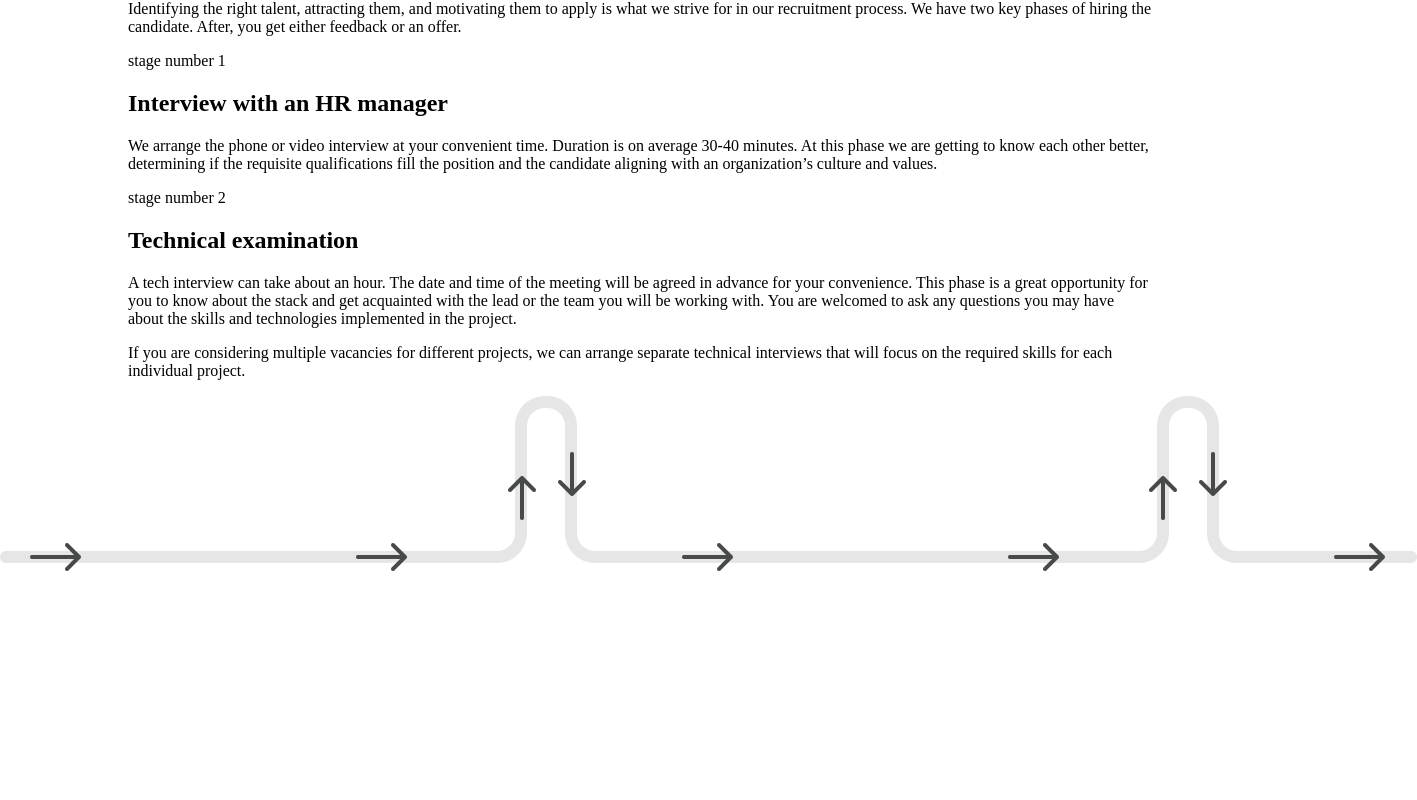
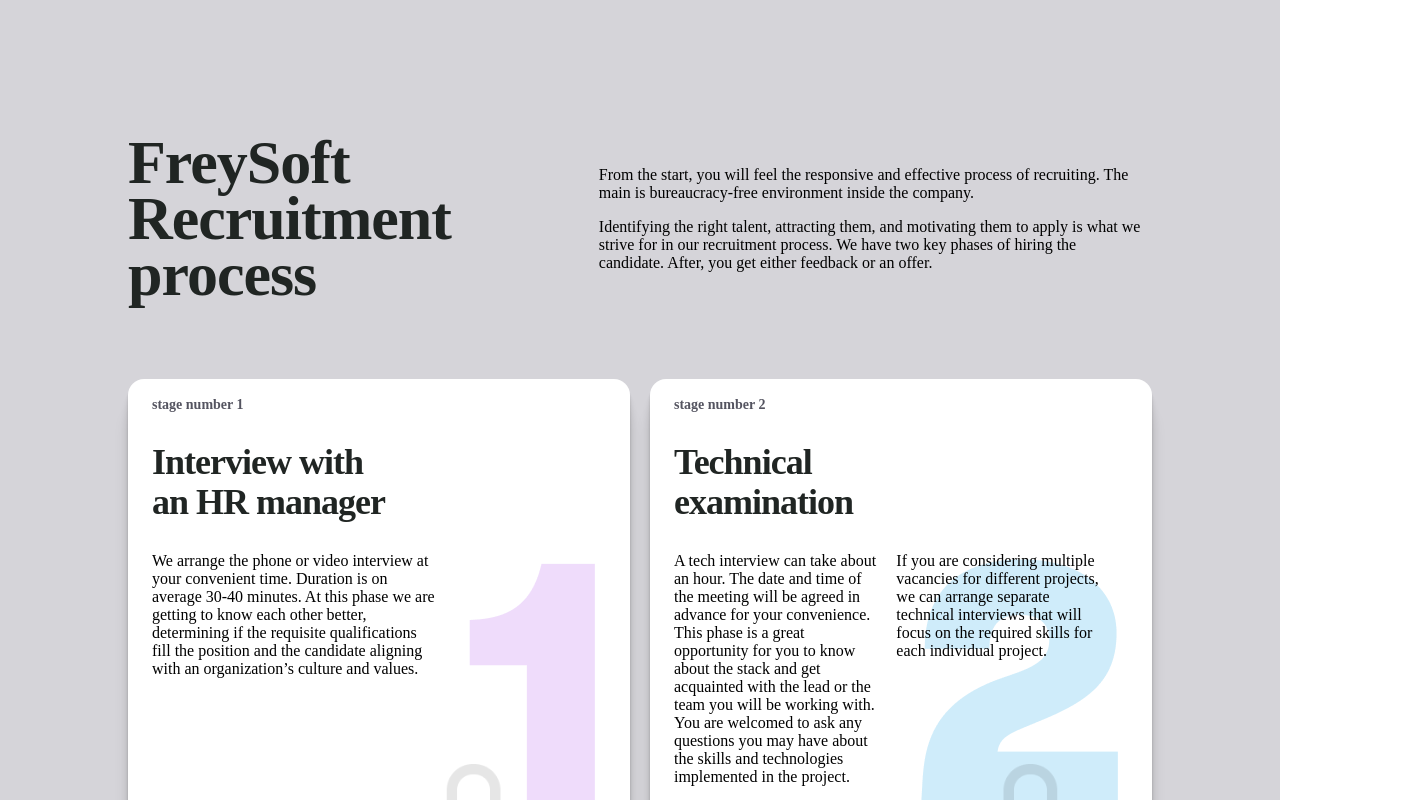
Before and after one commit to noJokesCoder/frsft-task, a React (Create React App) app: page / in a window 1280 px wide. Shown: the part 1780-2580 px from the top of the page, 1417 px wide, since content can reach past the window. Before the commit the page ends 2355 px from the top, so only its background shows below. Built offline with nearby package versions, Linux system fonts and the light colour scheme.

Commit message:
recruitment section for desktop - DONE

```diff
--- a/src/components/About/About.scss
+++ b/src/components/About/About.scss
@@ -3,7 +3,7 @@
 .about {
   background-color: $backgroundWhite;
   width: 100%;
-  height: 400px;
+  height: 460px;
   margin: 0;
   padding: 100px 0;
 
--- a/src/components/Recruitment/Recruitment.js
+++ b/src/components/Recruitment/Recruitment.js
@@ -26,21 +26,25 @@
         </div>
         <div className="recruitment__cards">
           <div className="recruitment__cards-item1">
+            <div className="recruitment__cards-item1-image">
               <div className="recruitment__cards-item1-headline">
                 <span>stage number 1</span>
                 <h2>Interview with an HR manager</h2>
               </div>
               <div className="recruitment__cards-item1-text">
                 <p>
-                We arrange the phone or video interview at your convenient time.
-                Duration is on average 30-40 minutes. At this phase we are
-                getting to know each other better, determining if the requisite
-                qualifications fill the position and the candidate aligning with
-                an organization’s culture and values.
+                  We arrange the phone or video interview at your convenient
+                  time. Duration is on average 30-40 minutes. At this phase we
+                  are getting to know each other better, determining if the
+                  requisite qualifications fill the position and the candidate
+                  aligning with an organization’s culture and values.
                 </p>
               </div>
             </div>
+          </div>
+
           <div className="recruitment__cards-item2">
+            <div className="recruitment__cards-item2-image">
               <div className="recruitment__cards-item2-headline">
                 <span>stage number 2</span>
                 <h2>Technical examination</h2>
@@ -48,17 +52,19 @@
               <div className="recruitment__cards-item2-text">
                 <p>
                   A tech interview can take about an hour. The date and time of
-                the meeting will be agreed in advance for your convenience. This
-                phase is a great opportunity for you to know about the stack and
-                get acquainted with the lead or the team you will be working
-                with. You are welcomed to ask any questions you may have about
-                the skills and technologies implemented in the project.
+                  the meeting will be agreed in advance for your convenience.
+                  This phase is a great opportunity for you to know about the
+                  stack and get acquainted with the lead or the team you will be
+                  working with. You are welcomed to ask any questions you may
+                  have about the skills and technologies implemented in the
+                  project.
                 </p>
                 <p>
                   If you are considering multiple vacancies for different
-                projects, we can arrange separate technical interviews that will
-                focus on the required skills for each individual project.
+                  projects, we can arrange separate technical interviews that
+                  will focus on the required skills for each individual project.
                 </p>
+              </div>
             </div>
           </div>
         </div>
--- a/src/components/Recruitment/Recruitment.scss
+++ b/src/components/Recruitment/Recruitment.scss
@@ -1 +1,130 @@
 @import "./../../App-styles.scss";
+
+.recruitment {
+  background-color: $backgroundLightGrey;
+  padding: 100px 0;
+  position: relative;
+
+  &__info {
+    display: flex;
+    justify-content: space-around;
+    align-items: center;
+    width: 100%;
+    height: 320px;
+
+    &-headline {
+      width: 45%;
+    }
+    h2 {
+      @include darkHeadline;
+    }
+
+    &-text {
+      width: 55%;
+      padding: 0 10px;
+    }
+  }
+  &__cards {
+    display: flex;
+    flex-direction: row;
+    justify-content: space-around;
+    width: 100%;
+    gap: 20px;
+
+    &-item1 {
+      width: 50%;
+      height: 457px;
+
+      border-radius: 16px;
+      padding: 16px 0 0 24px;
+      background: linear-gradient(0deg, #ffffff, #ffffff),
+        linear-gradient(117.15deg, #1bd1fc 0%, #316dd1 100%);
+      box-shadow: 0px 32px 16px rgba(0, 0, 0, 0.09),
+        0px 16px 8px rgba(0, 0, 0, 0.09), 0px 8px 4px rgba(0, 0, 0, 0.09),
+        0px 4px 2px rgba(0, 0, 0, 0.09), 0px 2px 1px rgba(0, 0, 0, 0.09);
+
+      &-image {
+        background-image: url(./../../images/theOne.png);
+        background-repeat: no-repeat;
+        width: 100%;
+        height: 100%;
+        background-position: 90% 85%;
+      }
+
+      &-headline {
+        width: 50%;
+
+        span {
+          font-weight: bold;
+          font-size: 14px;
+          line-height: 110%;
+          color: #545460;
+        }
+        h2 {
+          color: #202523;
+          font-weight: 800;
+          font-size: 36px;
+          line-height: 110%;
+          letter-spacing: -1px;
+        }
+      }
+      &-text {
+        width: 60%;
+      }
+    }
+    &-item2 {
+      width: 50%;
+      height: 457px;
+      padding: 16px 6px 0 24px;
+
+      background: linear-gradient(0deg, #ffffff, #ffffff),
+        linear-gradient(117.15deg, #1bd1fc 0%, #316dd1 100%);
+      box-shadow: 0px 32px 16px rgba(0, 0, 0, 0.09),
+        0px 16px 8px rgba(0, 0, 0, 0.09), 0px 8px 4px rgba(0, 0, 0, 0.09),
+        0px 4px 2px rgba(0, 0, 0, 0.09), 0px 2px 1px rgba(0, 0, 0, 0.09);
+      border-radius: 16px;
+
+      &-image {
+        background-image: url(./../../images/theTwo.png);
+        background-repeat: no-repeat;
+        width: 100%;
+        height: 100%;
+        background-position: 90% 85%;
+      }
+      &-headline {
+        width: 50%;
+
+        span {
+          font-weight: bold;
+          font-size: 14px;
+          line-height: 110%;
+          color: #545460;
+        }
+        h2 {
+          color: #202523;
+          font-weight: 800;
+          font-size: 36px;
+          line-height: 110%;
+          letter-spacing: -1px;
+        }
+      }
+      &-text {
+        width: 90%;
+        display: flex;
+        gap: 20px;
+      }
+      &-text > * {
+        flex-basis: 100%;
+        margin: 0;
+      }
+    }
+  }
+  &-arrow-wrap img {
+    position: absolute;
+    z-index: 2;
+    bottom: 20px;
+    width: 96vw;
+    display: block;
+    margin: 0 auto;
+  }
+}
```
Lines whose indentation alone changed are shown as unchanged.
